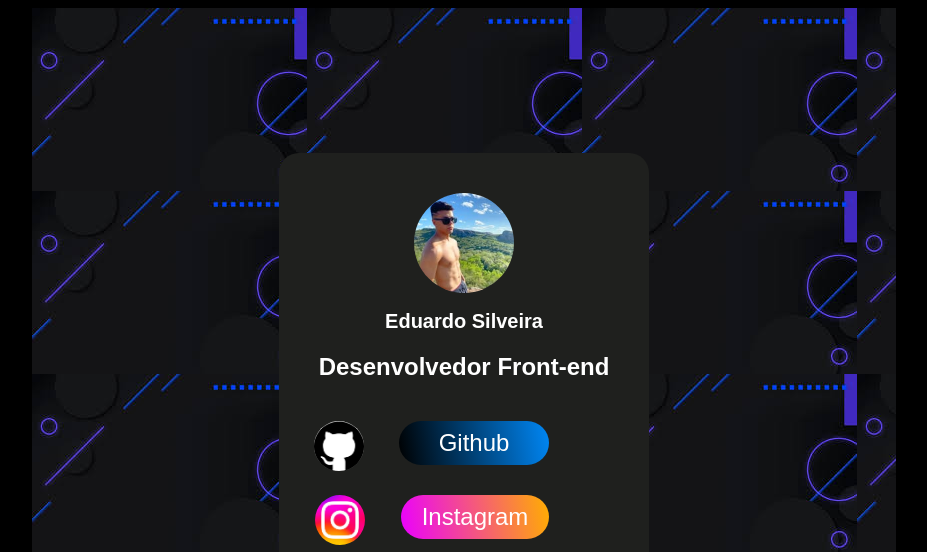
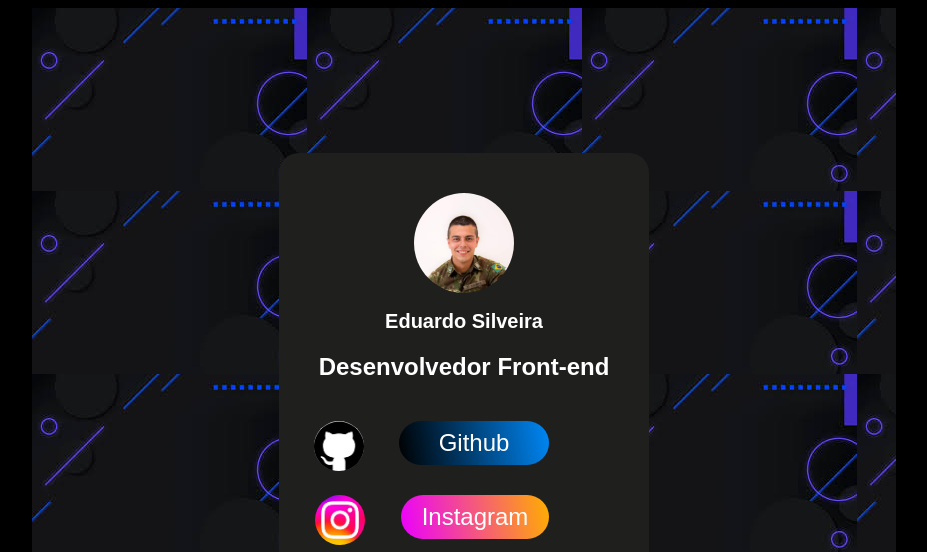
Before and after one commit to Eduardo-Silveira222/Site-Profissional, a plain HTML site: page index.html in a window 1280 px wide. Shown: the top 552 px of the page, without its empty margins (176-1103 px from the left). Drawn offline with Linux system fonts and the light colour scheme.

Commit message:
Alteração na foto de perfil

```diff
--- a/index.html
+++ b/index.html
@@ -8,7 +8,7 @@
 <body>
     <div id="container">
         <div id="corpo">
-            <img id="foto" src="-imagens/foto.jpg"/>
+            <img id="foto" src="-imagens/foto-perfil.jpg"/>
             <h1> Eduardo Silveira</h1>
             <h2>Desenvolvedor Front-end</h2>
 
```
Also changed, not shown: -imagens/foto-perfil.jpg (added).
